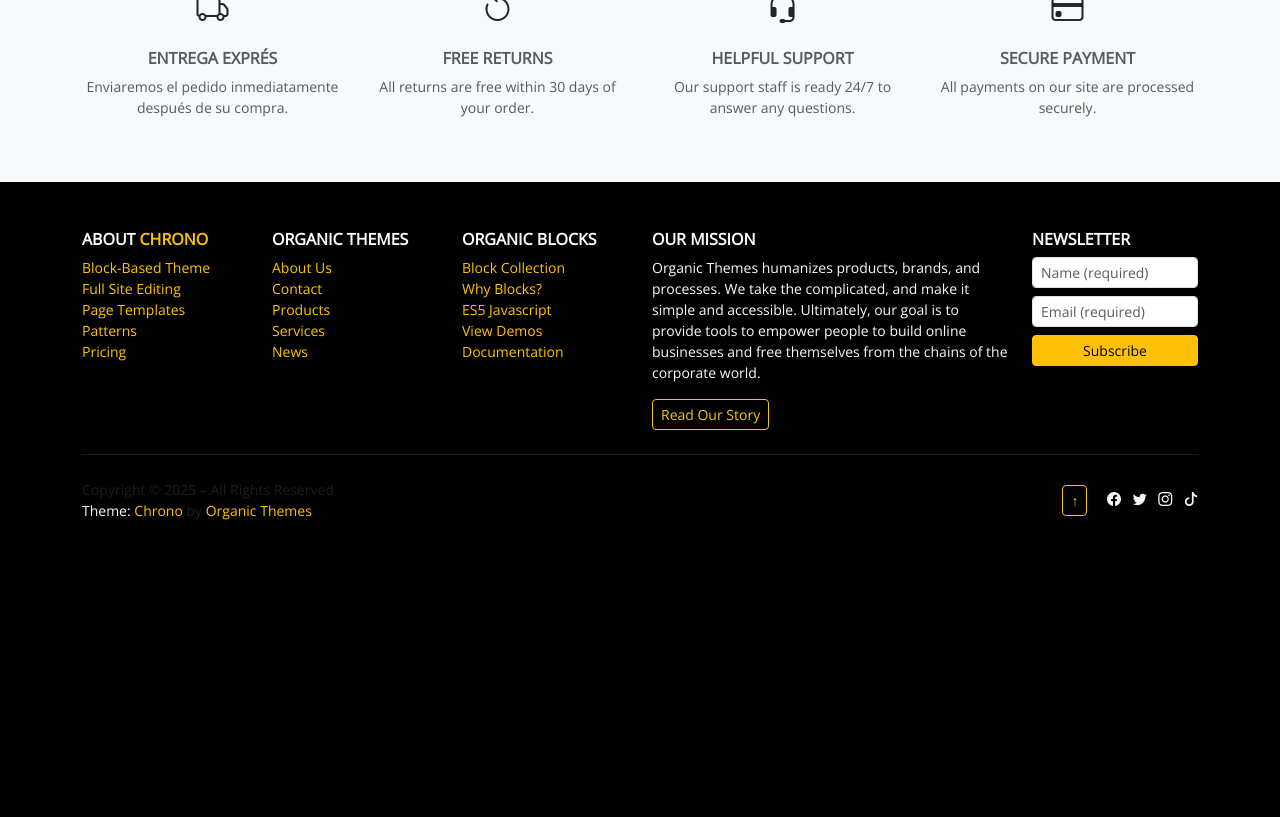
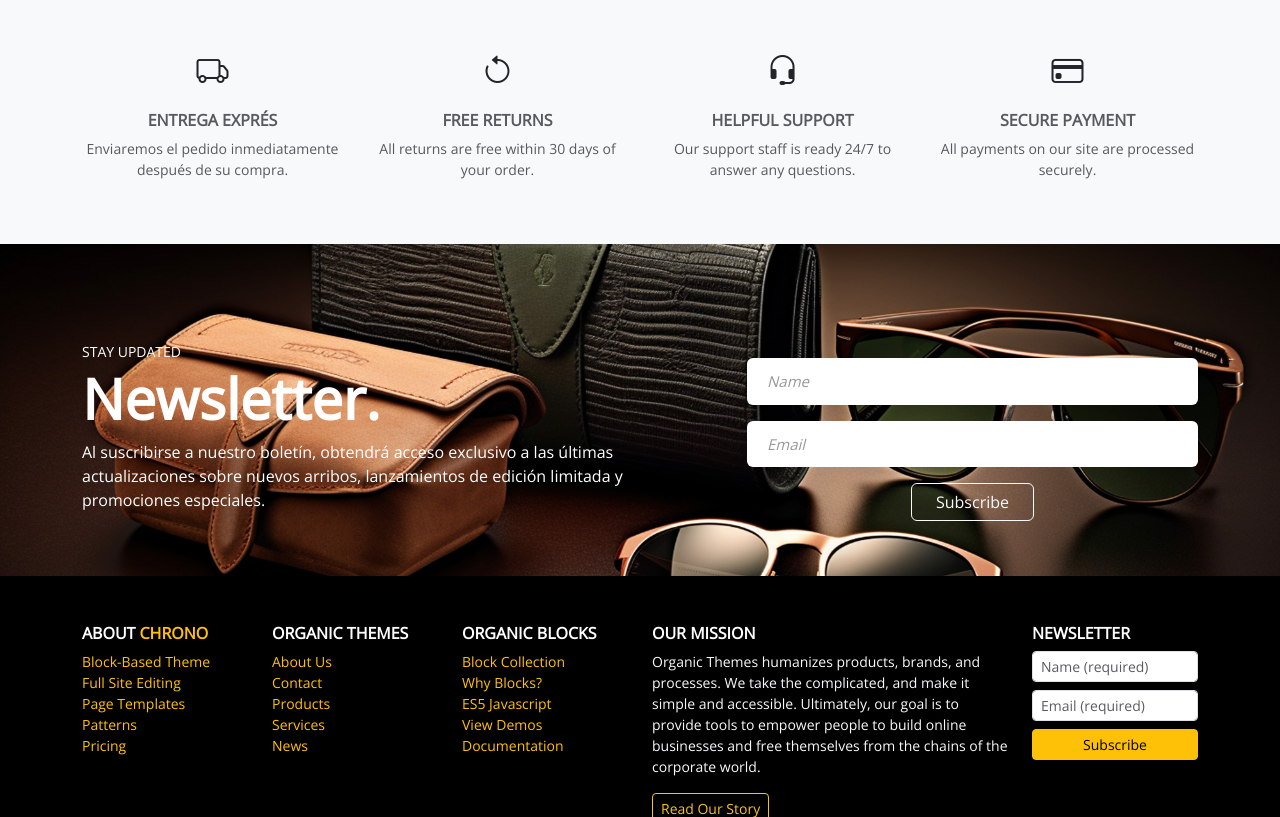
Before and after one commit to Juancar17/ecomerce-pfc, a PHP site: page / in a window 1280 px wide. Shown: the part 3396-4213 px from the top of the page. Before the commit the page ends 3916 px from the top, so only its background shows below. Run offline with PHP 8.4, Linux system fonts and the light colour scheme; data comes from the database, SQL or seed files in the repository.

Commit message:
Subiendo proyecto al repositorio

```diff
--- a/about_us.php
+++ b/about_us.php
@@ -4,12 +4,13 @@
 <!-- Features Section -->
 <section class="about-hero-section text-white text-center d-flex align-items-center justify-content-center">
   <div class="container">
-    <p class="text-uppercase text-muted small mb-2">The Founders</p>
-    <h1 class="display-4 fw-bold">About Us</h1>
+
+    <h1 class="display-4 fw-bold">Nosotros</h1>
     <p class="lead mx-auto" style="max-width: 700px;">
-      Meet Alex and Jason, two best friends who shared a passion for men's fashion and accessories. With their combined expertise in e-commerce and their impeccable sense of style, they decided to embark on an entrepreneurial journey and founded <strong>Chrono</strong>.
+    Conoce a Juan Carlos y Juan Pedro, dos amigos apasionados por la moda masculina, el diseño y los complementos. Unidos por su creatividad, visión estética y conocimientos en desarrollo web y e-commerce, decidieron transformar su pasión en un proyecto con alma propia: <strong>Chrono</strong>.
+
+    Con una combinación perfecta de estilo, tecnología y atención al detalle, su objetivo es ofrecer una experiencia única, seleccionando productos que marcan tendencia y transmiten autenticidad. Cada artículo refleja el compromiso de ambos con la calidad y el diseño atemporal.
     </p>
-    <a href="#" class="btn btn-outline-light mt-3 px-4 py-2">Our Story</a>
   </div>
 </section>
 
@@ -39,3 +40,5 @@
     </div>
   </div>
 </section>
+<?php
+require 'newsleter.php'; ?>
--- a/layout.php
+++ b/layout.php
@@ -30,7 +30,7 @@
         <div class="hero-section text-white">
             <div class="overlay"></div>
             <div class="hero-text position-relative z-1">
-                <h1>Timeless.</h1>
+                <h1>La Habana SHOP.</h1>
                 <p>Una tienda online diseñada para elevar tu estilo con elegancia y distinción.</p>
                 <a href="index.php#productos" class="btn btn-outline-light mt-3">Ver productos</a>
             </div>
--- a/navbar.php
+++ b/navbar.php
@@ -14,8 +14,9 @@
     <div class="container-fluid">
         <!-- Logo a la izquierda -->
         <a class="navbar-brand d-flex align-items-center gap-2" href="index.php">
-            <i class="bi bi-shop-window fs-4"></i> Mi E-commerce
-        </a>
+        <img src="media/img/logo.png" alt="Logo" width="140" height="140" class="d-inline-block align-text-top rounded-circle">
+    </a>
+
 
         <!-- Botón responsive -->
         <button class="navbar-toggler" type="button" data-bs-toggle="collapse" data-bs-target="#navbarNav"
--- /dev/null
+++ b/newsleter.php
@@ -0,0 +1,52 @@
+<section class="newsletter-section d-flex align-items-center justify-content-center text-white">
+  <div class="container text-center position-relative">
+    <div class="row justify-content-between align-items-center">
+      <div class="col-lg-6 text-start">
+        <h5 class="text-uppercase small fw-light mb-1">Stay Updated</h5>
+        <h2 class="display-4 fw-bold">Newsletter.</h2>
+        <p class="mb-4">Al suscribirse a nuestro boletín, obtendrá acceso exclusivo a las últimas actualizaciones sobre nuevos arribos, lanzamientos de edición limitada y promociones especiales.</p>
+      </div>
+      <div class="col-lg-5">
+        <form class="newsletter-form">
+          <div class="mb-3">
+            <input type="text" class="form-control" placeholder="Name" required>
+          </div>
+          <div class="mb-3">
+            <input type="email" class="form-control" placeholder="Email" required>
+          </div>
+          <button type="submit" class="btn btn-outline-light px-4">Subscribe</button>
+        </form>
+      </div>
+    </div>
+  </div>
+
+</section>
+<style>
+    .newsletter-section {
+  background-image: url('./media/img/banner-07.jpg');
+  background-size: cover;
+  background-position: center;
+  padding: 100px 20px 40px;
+  position: relative;
+  color: white;
+}
+
+.newsletter-form input.form-control {
+  background-color: #fff;
+  border: none;
+  padding: 12px 20px;
+  font-size: 15px;
+}
+
+.newsletter-form .form-control::placeholder {
+  color: #999;
+  font-style: italic;
+}
+
+.gift-banner {
+  background-color: black;
+  color: white;
+  font-size: 20px;
+  letter-spacing: 3px;
+}
+</style>
```
Also changed, not shown: media/img/banner-07.jpg (added), media/img/logo.png (added), media/img/productos/img_6807c0ee2f8272.86453416.png (added).
